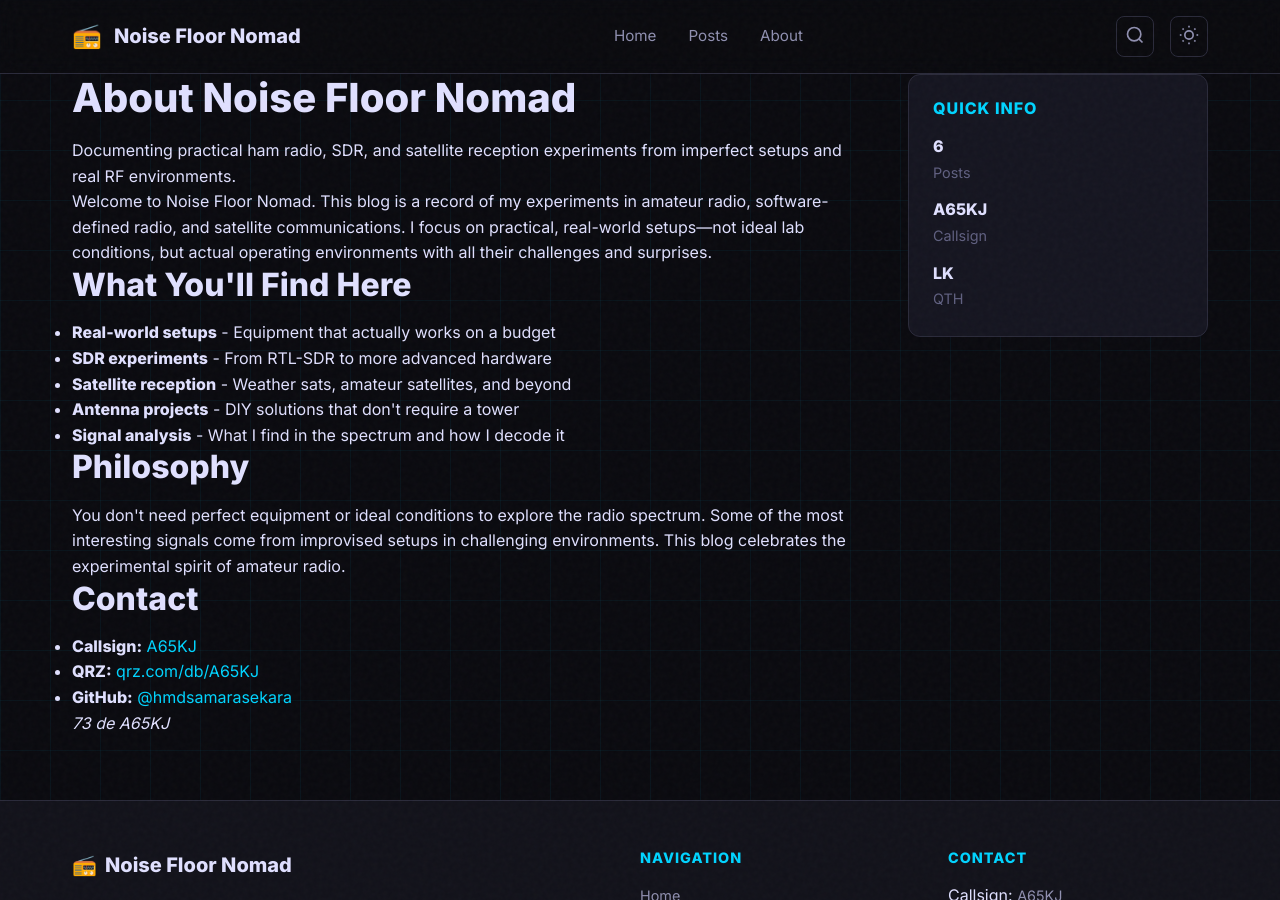
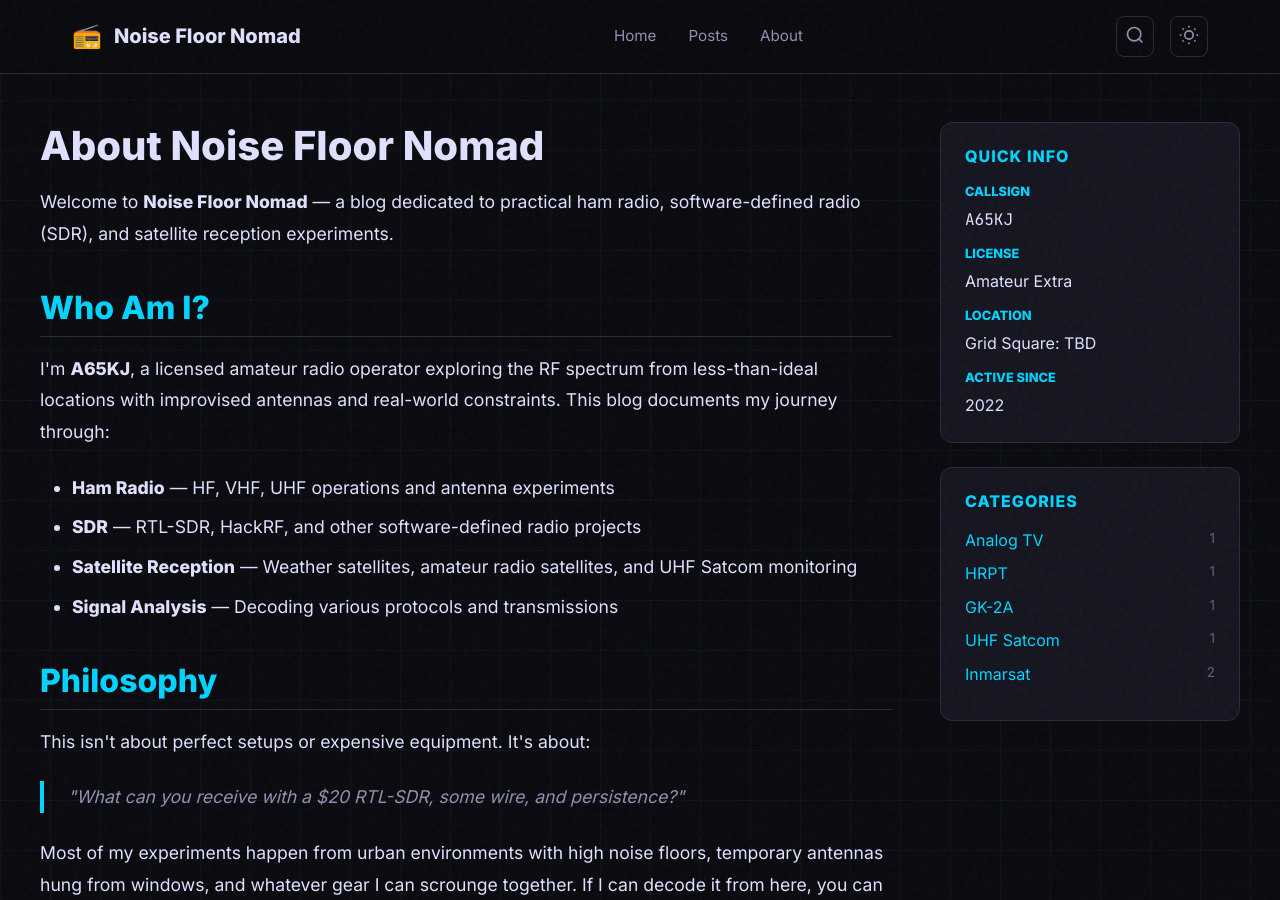
Before and after one commit to hmdsamarasekara/hmdsamarasekara.github.io, a Jekyll site: the page built from about.md, in a window 1280 px wide and 900 px high. Built offline with Jekyll 4.4.1, drawn with Linux system fonts in a browser that asks for light colours; some of the changed text lies outside the part shown.

Commit message:
Update about.md

```diff
--- a/about.md
+++ b/about.md
@@ -4,38 +4,55 @@ title: About
 permalink: /about/
 ---
 
-<div class="container">
+<div class="container" style="padding: 3rem 0;">
   <div class="post-layout">
     <div class="post-content-wrapper">
-      <h1>About Noise Floor Nomad</h1>
+      <div class="post-content">
+        <h1>About Noise Floor Nomad</h1>
 
-      <p class="lead">Documenting practical ham radio, SDR, and satellite reception experiments from imperfect setups and real RF environments.</p>
+        <p>Welcome to <strong>Noise Floor Nomad</strong> — a blog dedicated to practical ham radio, software-defined radio (SDR), and satellite reception experiments.</p>
 
-      <p>Welcome to Noise Floor Nomad. This blog is a record of my experiments in amateur radio, software-defined radio, and satellite communications. I focus on practical, real-world setups—not ideal lab conditions, but actual operating environments with all their challenges and surprises.</p>
+        <h2>Who Am I?</h2>
 
-      <h2>What You'll Find Here</h2>
+        <p>I'm <strong>A65KJ</strong>, a licensed amateur radio operator exploring the RF spectrum from less-than-ideal locations with improvised antennas and real-world constraints. This blog documents my journey through:</p>
 
-      <ul>
-        <li><strong>Real-world setups</strong> - Equipment that actually works on a budget</li>
-        <li><strong>SDR experiments</strong> - From RTL-SDR to more advanced hardware</li>
-        <li><strong>Satellite reception</strong> - Weather sats, amateur satellites, and beyond</li>
-        <li><strong>Antenna projects</strong> - DIY solutions that don't require a tower</li>
-        <li><strong>Signal analysis</strong> - What I find in the spectrum and how I decode it</li>
-      </ul>
+        <ul>
+          <li><strong>Ham Radio</strong> — HF, VHF, UHF operations and antenna experiments</li>
+          <li><strong>SDR</strong> — RTL-SDR, HackRF, and other software-defined radio projects</li>
+          <li><strong>Satellite Reception</strong> — Weather satellites, amateur radio satellites, and UHF Satcom monitoring</li>
+          <li><strong>Signal Analysis</strong> — Decoding various protocols and transmissions</li>
+        </ul>
 
-      <h2>Philosophy</h2>
+        <h2>Philosophy</h2>
 
-      <p>You don't need perfect equipment or ideal conditions to explore the radio spectrum. Some of the most interesting signals come from improvised setups in challenging environments. This blog celebrates the experimental spirit of amateur radio.</p>
+        <p>This isn't about perfect setups or expensive equipment. It's about:</p>
 
-      <h2>Contact</h2>
+        <blockquote>
+          "What can you receive with a $20 RTL-SDR, some wire, and persistence?"
+        </blockquote>
 
-      <ul>
-        <li><strong>Callsign:</strong> <a href="https://www.qrz.com/db/A65KJ">A65KJ</a></li>
-        <li><strong>QRZ:</strong> <a href="https://www.qrz.com/db/A65KJ">qrz.com/db/A65KJ</a></li>
-        <li><strong>GitHub:</strong> <a href="https://github.com/hmdsamarasekara">@hmdsamarasekara</a></li>
-      </ul>
+        <p>Most of my experiments happen from urban environments with high noise floors, temporary antennas hung from windows, and whatever gear I can scrounge together. If I can decode it from here, you can probably do better from your location.</p>
 
-      <p><em>73 de A65KJ</em></p>
+        <h2>Equipment</h2>
+
+        <ul>
+          <li>RTL-SDR v3 and various dongles</li>
+          <li>HackRF One</li>
+          <li>Various homebrew antennas (dipoles, discones, QFH)</li>
+          <li>Ham It Up upconverter</li>
+          <li>LNA4ALL and other low-noise amplifiers</li>
+        </ul>
+
+        <h2>Contact</h2>
+
+        <ul>
+          <li><strong>Callsign:</strong> <a href="https://www.qrz.com/db/A65KJ" target="_blank" rel="noopener">A65KJ</a></li>
+          <li><strong>QRZ:</strong> <a href="https://www.qrz.com/db/A65KJ" target="_blank" rel="noopener">qrz.com/db/A65KJ</a></li>
+          <li><strong>GitHub:</strong> <a href="https://github.com/hmdsamarasekara" target="_blank" rel="noopener">@hmdsamarasekara</a></li>
+        </ul>
+
+        <p>73!</p>
+      </div>
     </div>
 
     <aside class="post-sidebar">
@@ -43,17 +60,35 @@ permalink: /about/
         <h3>Quick Info</h3>
         <ul style="list-style: none; padding: 0;">
           <li style="margin-bottom: 0.75rem;">
-            <strong style="color: var(--accent-primary); display: block;">{{ site.posts | size }}</strong>
-            <span style="color: var(--text-muted); font-size: 0.9rem;">Posts</span>
+            <strong style="color: var(--accent-cyan); display: block; font-size: 0.8rem; text-transform: uppercase; margin-bottom: 0.25rem;">Callsign</strong>
+            <span style="font-family: var(--font-mono);">A65KJ</span>
           </li>
           <li style="margin-bottom: 0.75rem;">
-            <strong style="color: var(--accent-primary); display: block;">A65KJ</strong>
-            <span style="color: var(--text-muted); font-size: 0.9rem;">Callsign</span>
+            <strong style="color: var(--accent-cyan); display: block; font-size: 0.8rem; text-transform: uppercase; margin-bottom: 0.25rem;">License</strong>
+            <span>Amateur Extra</span>
+          </li>
+          <li style="margin-bottom: 0.75rem;">
+            <strong style="color: var(--accent-cyan); display: block; font-size: 0.8rem; text-transform: uppercase; margin-bottom: 0.25rem;">Location</strong>
+            <span>Grid Square: TBD</span>
           </li>
           <li>
-            <strong style="color: var(--accent-primary); display: block;">LK</strong>
-            <span style="color: var(--text-muted); font-size: 0.9rem;">QTH</span>
+            <strong style="color: var(--accent-cyan); display: block; font-size: 0.8rem; text-transform: uppercase; margin-bottom: 0.25rem;">Active Since</strong>
+            <span>2022</span>
           </li>
+        </ul>
+      </div>
+
+      <div class="sidebar-section">
+        <h3>Categories</h3>
+        <ul style="list-style: none; padding: 0;">
+          {% for category in site.categories %}
+            <li style="margin-bottom: 0.5rem;">
+              <a href="#" style="display: flex; justify-content: space-between;">
+                <span>{{ category[0] }}</span>
+                <span style="color: var(--text-muted); font-size: 0.85rem;">{{ category[1].size }}</span>
+              </a>
+            </li>
+          {% endfor %}
         </ul>
       </div>
     </aside>
```
